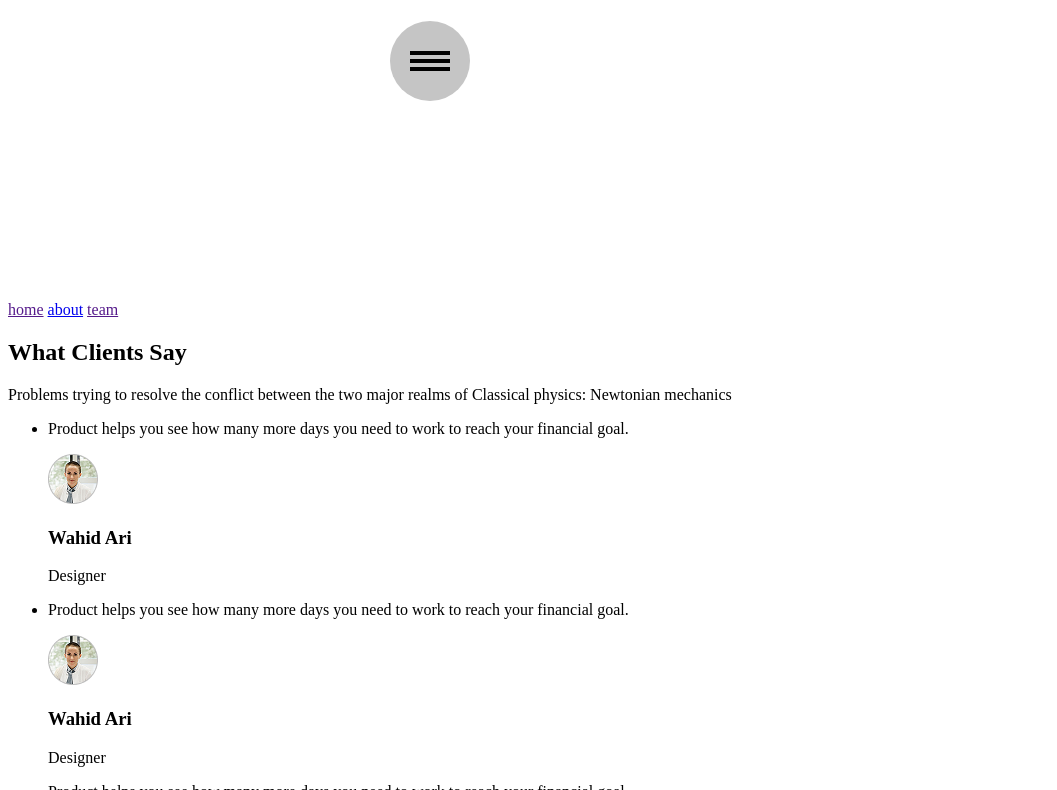
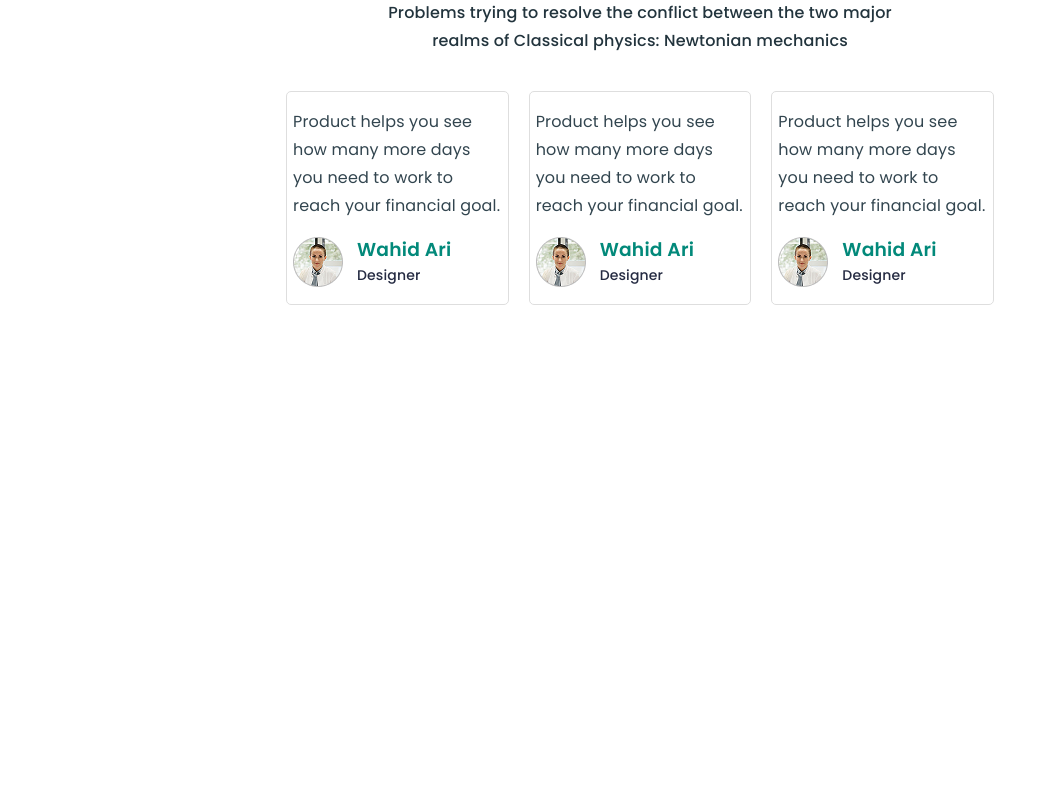
Before and after one commit to ArtGoIt/team-119-14, a plain HTML site: page index.html in a window 1280 px wide. Shown: the part 205-995 px from the top of the page, without its empty margins (0-1057 px from the left). After the commit the page ends 800 px from the top, so only its background shows below. Drawn offline with nearby package versions, Linux system fonts and the light colour scheme.

Commit message:
add clients css

```diff
--- a/css/styles.css
+++ b/css/styles.css
@@ -1,6 +1,177 @@
 /** @format */
+h1,
+h2,
+h3,
+p {
+  margin: 0;
+}
 
-.box {
+ul {
+  margin: 0;
+  padding: 0;
+  list-style: none;
+}
+
+a {
+  text-decoration: none;
+}
+
+img {
+  display: block;
+  width: 100%;
+  height: auto;
+}
+
+body {
+  font-family: "Poppins", sans-serif;
+  font-size: 16px;
+  color: #737373;
+  background-color: #fff;
+}
+
+.container {
+  width: 411px;
+  padding: 0 42px;
+  margin: 0 auto;
+}
+
+@media screen and (min-width: 768px) {
+  .container {
+    width: 738px;
+    padding: 0 15px;
+  }
+}
+
+@media screen and (min-width: 1400px) {
+  .container {
+    width: 1140px;
+  }
+}
+
+.clients {
+  padding: 100px 0;
+}
+
+.clients-title {
+  margin-bottom: 8px;
+  text-align: center;
+  font-weight: 700;
+  font-size: 34px;
+  line-height: 168%;
+  letter-spacing: 0.01em;
+  color: #22343d;
+}
+
+@media screen and (min-width: 768px) {
+  .clients-title {
+    margin-bottom: 10px;
+    font-size: 34px;
+  }
+}
+
+@media screen and (min-width: 1400px) {
+  .clients-title {
+    font-size: 32px;
+  }
+}
+
+.clients-text {
+  margin-bottom: 32px;
+  text-align: center;
+  font-weight: 500;
+  font-size: 16px;
+  line-height: 175%;
+  letter-spacing: 0.01em;
+  color: #22343d;
+}
+
+@media screen and (min-width: 768px) {
+  .clients-text {
+    max-width: 537px;
+    margin-left: auto;
+    margin-right: auto;
+    margin-bottom: 36px;
+  }
+}
+
+@media screen and (min-width: 1400px) {
+  .clients-text {
+    margin-bottom: 40px;
+  }
+}
+
+@media screen and (min-width: 768px) {
+  .clients-list {
+    display: flex;
+    flex-wrap: wrap;
+    gap: 20px;
+  }
+}
+
+@media screen and (min-width: 1400px) {
+  .clients-list {
+    gap: 64px;
+  }
+}
+
+.clients-item {
+  padding: 28px 26px 24px 26px;
+  border: 1px solid #dedede;
+  border-radius: 5px;
+}
+
+@media screen and (min-width: 768px) and (max-width: 1399px) {
+  .clients-item {
+    padding: 16px 6px;
+    width: calc((100% - 40px) / 3);
+  }
+}
+
+@media screen and (min-width: 1400px) {
+  .clients-item {
+    width: calc((100% - 128px) / 3);
+  }
+}
+
+@media screen and (max-width: 767px) {
+  .clients-item:not(:last-child) {
+    margin-bottom: 32px;
+  }
+}
+
+.clients-item-text {
+  margin-bottom: 16px;
+  line-height: 175%;
+  letter-spacing: 0.01em;
+  color: #32454f;
+}
+
+.clients-inner {
+  display: flex;
+  align-items: center;
+}
+
+.clients-item-img {
+  margin-right: 14px;
+  width: 50px;
+  height: 50px;
+}
+.clients-item-title {
+  font-weight: 600;
+
+  line-height: 150%;
+  letter-spacing: 0.01em;
+  color: #02897a;
+}
+.clients-item-desc {
+  font-weight: 500;
+  font-size: 14px;
+  line-height: 171%;
+  letter-spacing: 0.01em;
+  color: #252b42;
+}
+
+/* .box {
   padding: 200px 0;
   width: 500px;
   margin: 0 auto;
@@ -68,4 +239,4 @@
 .burger:checked + .burger-btn .burger-icon::before {
   top: 0;
   transform: rotate(-45deg);
-}
+} */
--- a/index.html
+++ b/index.html
@@ -6,6 +6,19 @@
     <meta charset="UTF-8" />
     <meta name="viewport" content="width=device-width, initial-scale=1.0" />
     <title>Business promotion</title>
+    <link
+      rel="stylesheet"
+      href="https://cdnjs.cloudflare.com/ajax/libs/modern-normalize/1.1.0/modern-normalize.min.css"
+      integrity="sha512-wpPYUAdjBVSE4KJnH1VR1HeZfpl1ub8YT/NKx4PuQ5NmX2tKuGu6U/JRp5y+Y8XG2tV+wKQpNHVUX03MfMFn9Q=="
+      crossorigin="anonymous"
+      referrerpolicy="no-referrer"
+    />
+    <link rel="preconnect" href="https://fonts.googleapis.com" />
+    <link rel="preconnect" href="https://fonts.gstatic.com" crossorigin />
+    <link
+      href="https://fonts.googleapis.com/css2?family=Montserrat:wght@500&family=Poppins:wght@400;500;600;700&display=swap"
+      rel="stylesheet"
+    />
     <link rel="stylesheet" href="./css/styles.css" />
   </head>
   <body>
@@ -22,56 +35,73 @@
       <a href="">team</a>
     </header>
     <main>
-      <section>
-        <h2>What Clients Say</h2>
-        <p>
+      <section class="clients">
+        <div class="container">
+          <h2 class="clients-title">What Clients Say</h2>
+          <p class="clients-text">
             Problems trying to resolve the conflict between the two major realms
             of Classical physics: Newtonian mechanics
           </p>
-        <ul>
-          <li>
-            <p>
-              Product helps you see how many more days you need to work to reach
-              your financial goal.
+          <ul class="clients-list">
+            <li class="clients-item">
+              <p class="clients-item-text">
+                Product helps you see how many more days you need to work to
+                reach your financial goal.
               </p>
+              <div class="clients-inner">
                 <img
                   src="./images/clients-1.png"
+                  class="clients-item-img"
                   alt="Wahid Ari"
                   width="50"
                   height="50"
                 />
-            <h3>Wahid Ari</h3>
-            <p>Designer</p>
+                <div class="clients-inner-body">
+                  <h3 class="clients-item-title">Wahid Ari</h3>
+                  <p class="clients-item-desc">Designer</p>
+                </div>
+              </div>
             </li>
-          <li>
-            <p>
-              Product helps you see how many more days you need to work to reach
-              your financial goal.
+            <li class="clients-item">
+              <p class="clients-item-text">
+                Product helps you see how many more days you need to work to
+                reach your financial goal.
               </p>
+              <div class="clients-inner">
                 <img
                   src="./images/clients-1.png"
+                  class="clients-item-img"
                   alt="Wahid Ari"
                   width="50"
                   height="50"
                 />
-            <h3>Wahid Ari</h3>
-            <p>Designer</p>
+                <div class="clients-inner-body">
+                  <h3 class="clients-item-title">Wahid Ari</h3>
+                  <p class="clients-item-desc">Designer</p>
+                </div>
+              </div>
             </li>
-          <li>
-            <p>
-              Product helps you see how many more days you need to work to reach
-              your financial goal.
+            <li class="clients-item">
+              <p class="clients-item-text">
+                Product helps you see how many more days you need to work to
+                reach your financial goal.
               </p>
+              <div class="clients-inner">
                 <img
                   src="./images/clients-1.png"
+                  class="clients-item-img"
                   alt="Wahid Ari"
                   width="50"
                   height="50"
                 />
-            <h3>Wahid Ari</h3>
-            <p>Designer</p>
+                <div class="clients-inner-body">
+                  <h3 class="clients-item-title">Wahid Ari</h3>
+                  <p class="clients-item-desc">Designer</p>
+                </div>
+              </div>
             </li>
           </ul>
+        </div>
       </section>
     </main>
   </body>
```
Lines whose indentation alone changed are shown as unchanged.
